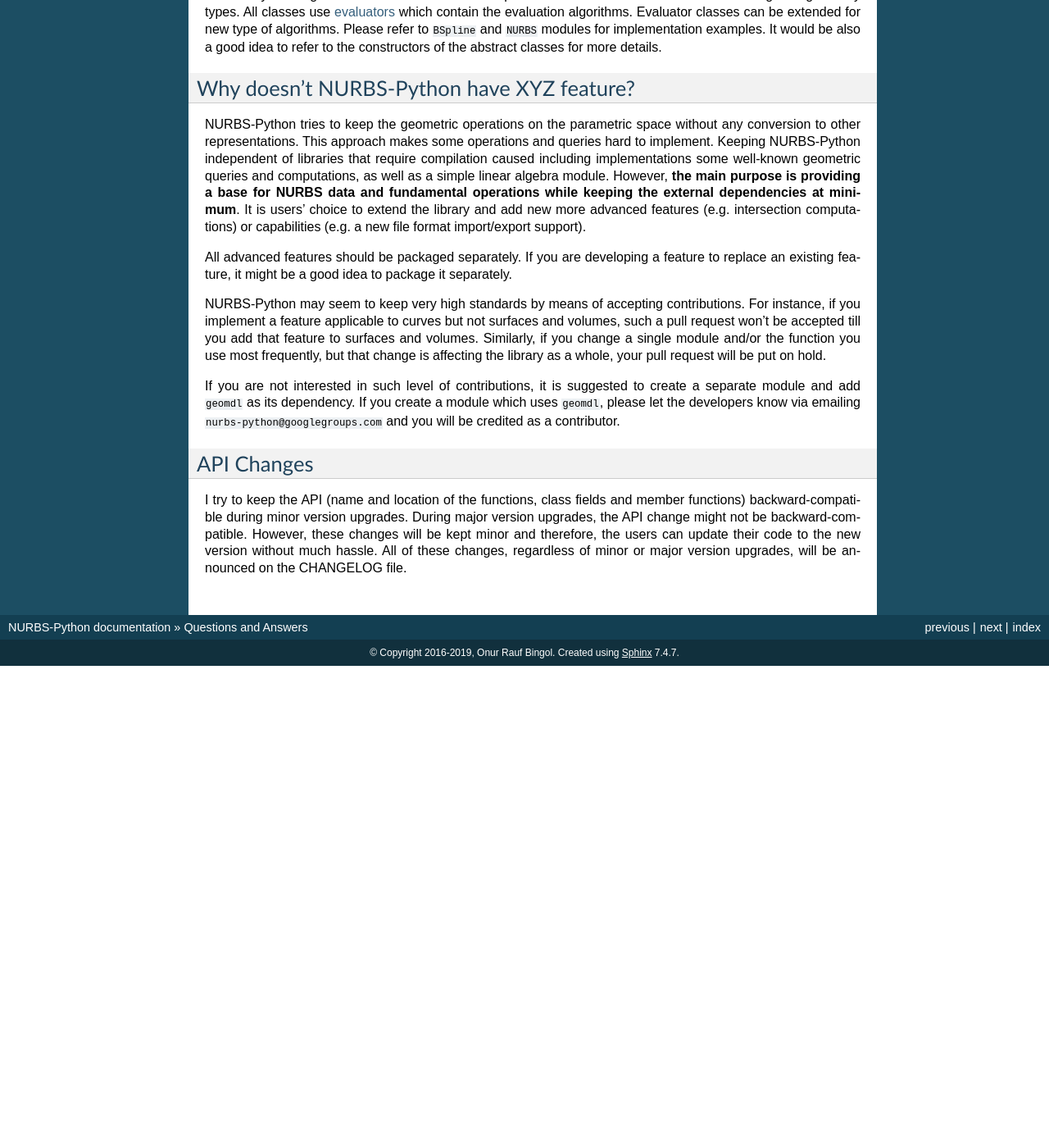
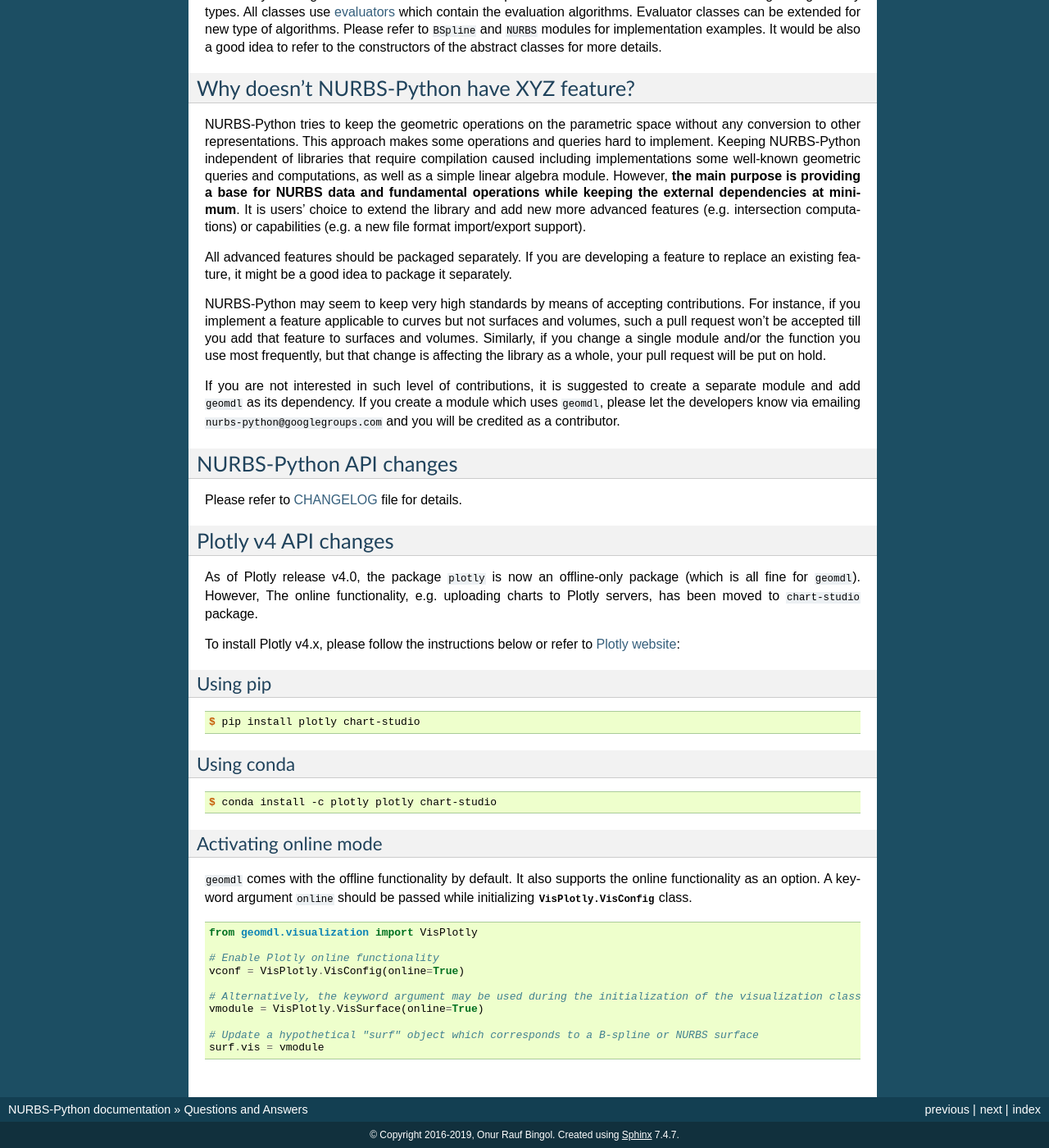
Before and after one commit to orbingol/NURBS-Python, a Sphinx documentation site: the page built from docs/q_a.rst, in a window 1280 px wide and 1400 px high, scrolled down 1806 px. Shown: the whole window at 82% size. Built offline with Sphinx 7.4.7, drawn with Linux system fonts in a browser that asks for light colours; formulas are drawn with MathJax 3; before the commit the page ends 2618 px from its top, so only the background shows below that; some of the changed text lies outside the part shown.

Commit message:
Update docs Q&A section
Add Plotly v4 instructions

```diff
--- a/docs/q_a.rst
+++ b/docs/q_a.rst
@@ -121,11 +121,49 @@ If you are not interested in such level of contributions, it is suggested to cre
 as its dependency. If you create a module which uses ``geomdl``, please let the developers know via emailing
 ``nurbs-python@googlegroups.com`` and you will be credited as a contributor.
 
-API Changes
-===========
+NURBS-Python API changes
+========================
 
-I try to keep the API (name and location of the functions, class fields and member functions) backward-compatible
-during minor version upgrades. During major version upgrades, the API change might not be backward-compatible.
-However, these changes will be kept minor and therefore, the users can update their code to the new version without
-much hassle. All of these changes, regardless of minor or major version upgrades, will be announced on the CHANGELOG
-file.
+Please refer to `CHANGELOG <https://github.com/orbingol/NURBS-Python/blob/master/CHANGELOG.md>`_ file for details.
+
+Plotly v4 API changes
+=====================
+
+As of Plotly release v4.0, the package ``plotly`` is now an offline-only package (which is all fine for ``geomdl``).
+However, The online functionality, e.g. uploading charts to Plotly servers, has been moved to ``chart-studio`` package.
+
+To install Plotly v4.x, please follow the instructions below or refer to
+`Plotly website <https://plot.ly/python/v4-migration/>`_:
+
+Using pip
+---------
+
+.. code-block:: console
+
+    $ pip install plotly chart-studio
+
+Using conda
+-----------
+
+.. code-block:: console
+
+    $ conda install -c plotly plotly chart-studio
+
+Activating online mode
+----------------------
+
+``geomdl`` comes with the offline functionality by default. It also supports the online functionality as an option.
+A keyword argument ``online`` should be passed while initializing :class:`.VisPlotly.VisConfig` class.
+
+.. code-block:: python
+
+    from geomdl.visualization import VisPlotly
+
+    # Enable Plotly online functionality
+    vconf = VisPlotly.VisConfig(online=True)
+
+    # Alternatively, the keyword argument may be used during the initialization of the visualization class
+    vmodule = VisPlotly.VisSurface(online=True)
+
+    # Update a hypothetical "surf" object which corresponds to a B-spline or NURBS surface
+    surf.vis = vmodule
```
